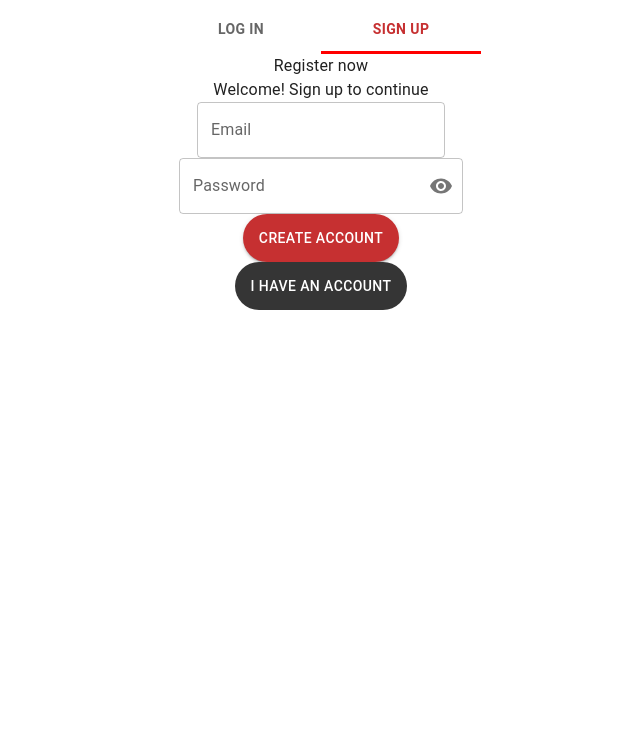
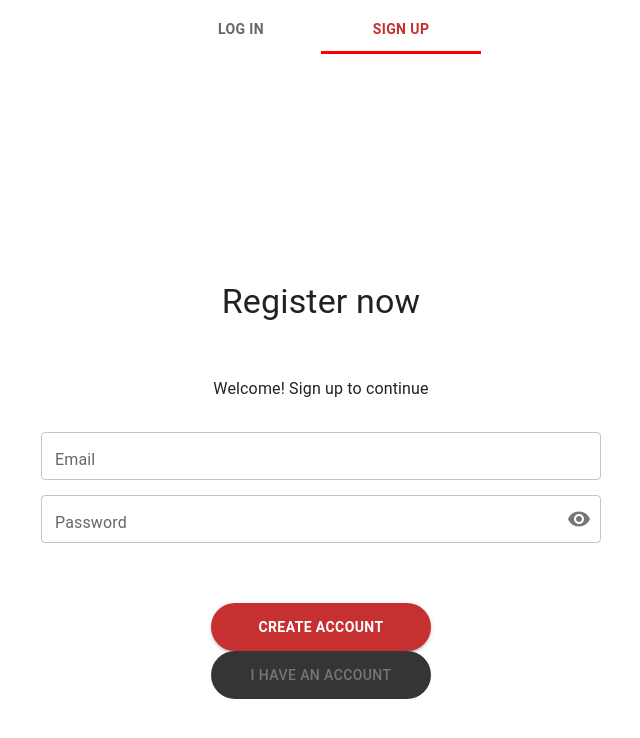
Before and after one commit to Nurmx7292/cv-Pobolov-Rakhmet, a React (Vite) app: page /auth/login in a window 1280 px wide. Both pictures are taken after a click on the tab "SIGN UP". Shown: the top 738 px of the page, without its empty margins (319-959 px from the left). Built offline with nearby package versions, Linux system fonts and the light colour scheme; no server answers.

Commit message:
fix: update styles for sign up page

```diff
--- a/src/features/auth/login/ui/LoginForm/LoginForm.module.css
+++ b/src/features/auth/login/ui/LoginForm/LoginForm.module.css
@@ -1,10 +1,3 @@
-
-.title {
-    font-size: 20px;
-    font-weight: 600;
-    text-align: center;
-}
-
 .input {
     width: 560px;
     height: 48px;
--- a/src/features/auth/signup/ui/SignupForm/SignupForm.module.css
+++ b/src/features/auth/signup/ui/SignupForm/SignupForm.module.css
@@ -1,42 +1,26 @@
-.form {
-    width: 320px;
-    margin: 120px auto;
-    display: flex;
-    flex-direction: column;
-    gap: 16px;
-    padding: 24px;
-    border: 1px solid #e2e8f0;
-    border-radius: 12px;
-    background-color: #fff;
-}
-
-.title {
-    font-size: 20px;
-    font-weight: 600;
-    text-align: center;
-}
-
 .input {
+    width: 560px;
+    height: 48px;
     padding: 10px 12px;
     border-radius: 8px;
     border: 1px solid #cbd5f5;
     font-size: 16px;
 }
 
-.button {
-    padding: 10px 12px;
-    border: none;
-    border-radius: 8px;
-    background-color: #2563eb;
-    color: #fff;
-    font-size: 16px;
-    cursor: pointer;
-}
-
-
 .container {
+    font-family: "Roboto", sans-serif;
     display: flex;
     flex-direction: column;
     justify-content: flex-start;
     align-items: center;
 }
+
+.text1 {
+    font-size: 34px;
+    margin-top: 222px;
+}
+
+.text2 {
+
+    font-size: 16px;
+}
--- a/src/features/auth/signup/ui/SignupForm/SignupForm.tsx
+++ b/src/features/auth/signup/ui/SignupForm/SignupForm.tsx
@@ -66,14 +66,21 @@ export const SignupForm = () => {
 
     return (
         <div className={styles.container}>
-                <div>Register now</div>
-                <div>Welcome! Sign up to continue</div>
+                <p className={styles.text1}>Register now</p>
+                <p className={styles.text2}>Welcome! Sign up to continue</p>
 
-                <div>
                     <TextField
                         className={styles.input}
                         label="Email"
                         variant="outlined"
+                        sx={{
+                            width: 560,
+                            height: 48,
+                            "& .MuiInputBase-root": {
+                                height: 48,
+                            },
+                            mt: "15px"
+                        }}
                         value={email}
                         type="text"
                         onChange={(e) => setEmail(e.target.value)}
@@ -82,12 +89,19 @@ export const SignupForm = () => {
                         onFocus={() => setIsFocusedEmail(true)}
                         onBlur={() => setIsFocusedEmail(false)}
                     />
-                </div>
 
-                <div>
                     <TextField
+                        className={styles.input}
                         label="Password"
                         variant="outlined"
+                        sx={{
+                            width: 560,
+                            height: 48,
+                            "& .MuiInputBase-root": {
+                                height: 48,
+                            },
+                            mt: "15px"
+                        }}
                         type={showPassword ? "text" : "password"}
                         value={password}
                         onChange={(e) => setPassword(e.target.value)}
@@ -105,10 +119,14 @@ export const SignupForm = () => {
                             ),
                         }}
                     />
-                </div>
 
                 <div>
-                    <Button variant="contained" onClick={handleSubmit}>
+                    <Button variant="contained" onClick={handleSubmit} sx={{
+                        width: 220,
+                        height: 48,
+                        mt: "60px",
+                        fontWeight: "bold",
+                    }}>
                         CREATE ACCOUNT
                     </Button>
                 </div>
@@ -118,7 +136,10 @@ export const SignupForm = () => {
                         variant="contained"
                         onClick={handleOnAccountExistsClick}
                         sx={{
+                            width: 220,
+                            height: 48,
                             backgroundColor: "#353535",
+                            color: "#767676",
                             boxShadow: "none",
                             "&:hover": {
                                 backgroundColor: "#3A3A3A",
```
